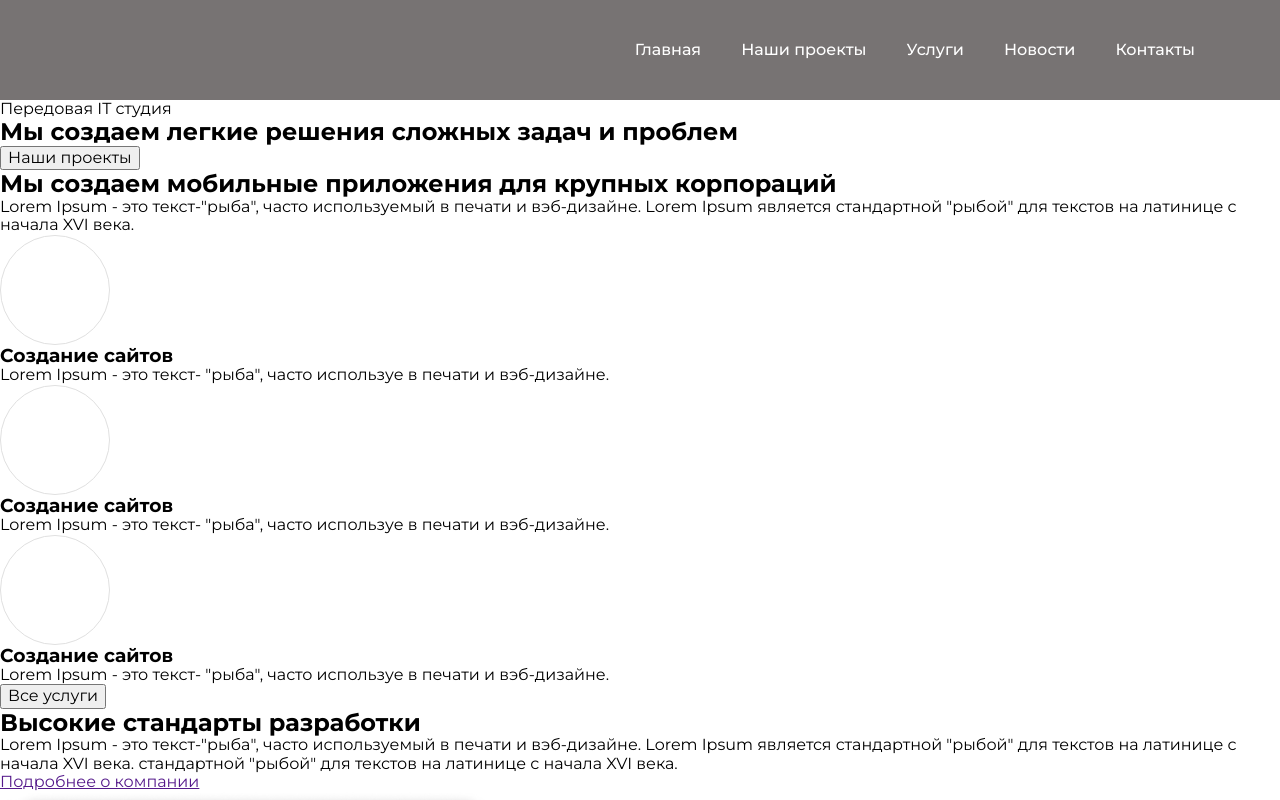
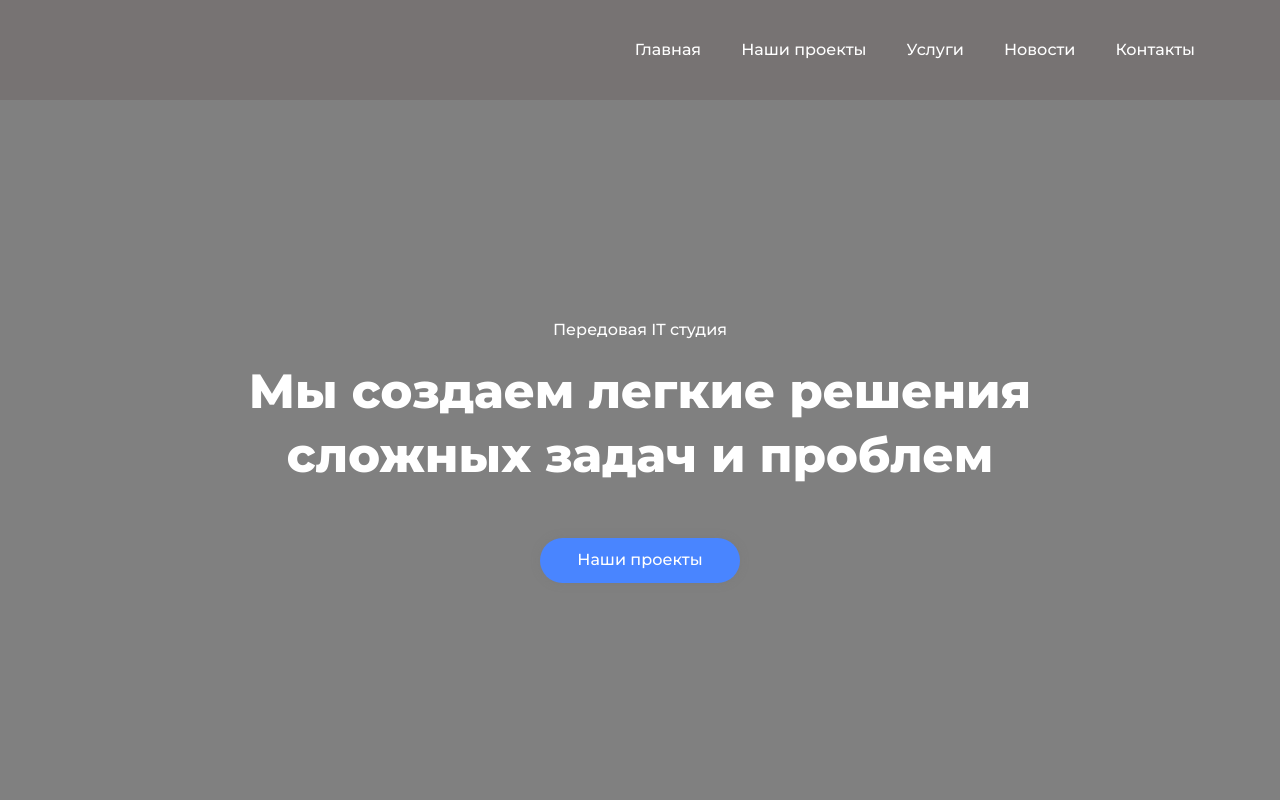
Before and after one commit to riko1212/blended-39-3, a plain HTML site: page index.html in a window 1280 px wide. Shown: the top 800 px of the page. Drawn offline with nearby package versions, Linux system fonts and the light colour scheme.

Commit message:
add hero styles

```diff
--- a/css/styles.css
+++ b/css/styles.css
@@ -5,21 +5,16 @@
     --secondary-title-color: #323232;
     --accent-color: #4985ff;
 }
+
 body {
     font-family: 'Montserrat', sans-serif;
 }
 
-h1,
-h2,
-h3,
-h4,
-h5,
-h6,
-p {
+h1, h2, h3, h4, h5, h6, p {
     margin: 0;
 }
-ul,
-ol {
+
+ul, ol {
     list-style: none;
     padding: 0;
     margin: 0;
@@ -41,11 +36,37 @@ img {
     margin-left: auto;
 }
 
+.btn {
+    font-weight: 500;
+    font-size: 16px;
+    line-height: 1.25;
+    text-align: center;
+    color: var(--secondary-text-color);
+    background: #4985FF;
+    box-shadow: 0px 0px 10px rgba(111, 111, 111, 0.25);
+    border-radius: 30px;
+    width: 200px;
+    height: 45px;
+    border-color: transparent;
+    cursor: pointer;
+}
+
+.btn:hover, .btn:focus {
+    border-color: var(--accent-color);
+    background-color: transparent;
+}
+
+.hero-btn {
+    margin: 0 auto;
+    display: block;
+}
+
 /*    header */
 
 .header {
     background-color: rgb(119, 115, 115);
 }
+
 .menu-list {
     display: flex;
     justify-content: flex-end;
@@ -55,14 +76,41 @@ img {
     padding-bottom: 40px;
     padding-top: 40px;
     display: inline-block;
-
     font-weight: 500;
     font-size: 16px;
     line-height: 1.25;
-
     color: var(--secondary-text-color);
 }
 
 .menu-item:not(:last-child) {
     margin-right: 40px;
 }
+
+/* hero */
+
+.hero {
+    background-color: gray;
+    padding-top: 220px;
+    padding-bottom: 335px;
+}
+
+.hero-text {
+    font-weight: 500;
+    font-size: 16px;
+    line-height: 1.25;
+    margin-bottom: 20px;
+    color: var(--secondary-text-color);
+    text-align: center;
+}
+
+.hero-title {
+    font-weight: 800;
+    font-size: 48px;
+    line-height: 1.33;
+    color: var(--secondary-text-color);
+    text-align: center;
+    max-width: 829px;
+    margin-left: auto;
+    margin-right: auto;
+    margin-bottom: 50px;
+}
--- a/index.html
+++ b/index.html
@@ -38,10 +38,12 @@
         </header>
         <main>
             <!--HERO-->
-            <section>
-                <p>Передовая IT студия</p>
-                <h1>Мы создаем легкие решения сложных задач и проблем</h1>
-                <button type="button">Наши проекты</button>
+            <section class="hero">
+                <div class="conteiner">
+                <p class="hero-text">Передовая IT студия</p>
+                <h1 class="hero-title">Мы создаем легкие решения сложных задач и проблем</h1>
+                <button class="hero-btn btn" type="button">Наши проекты</button>
+                </div>
             </section>
             <!--SERVICES-->
             <section>
```
